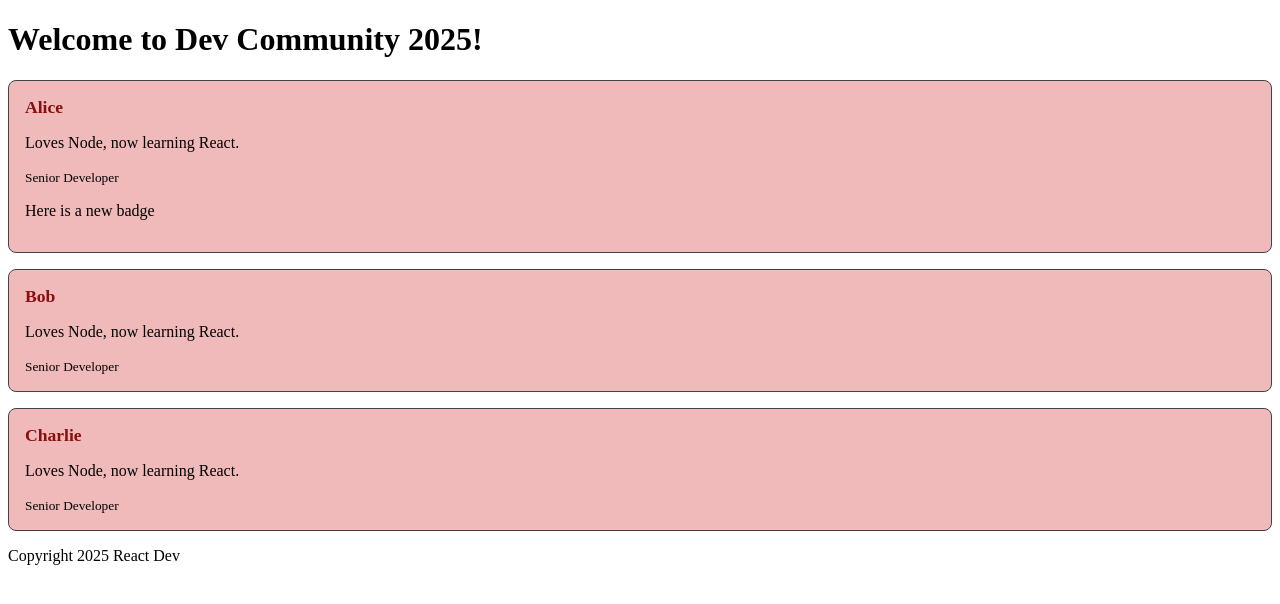
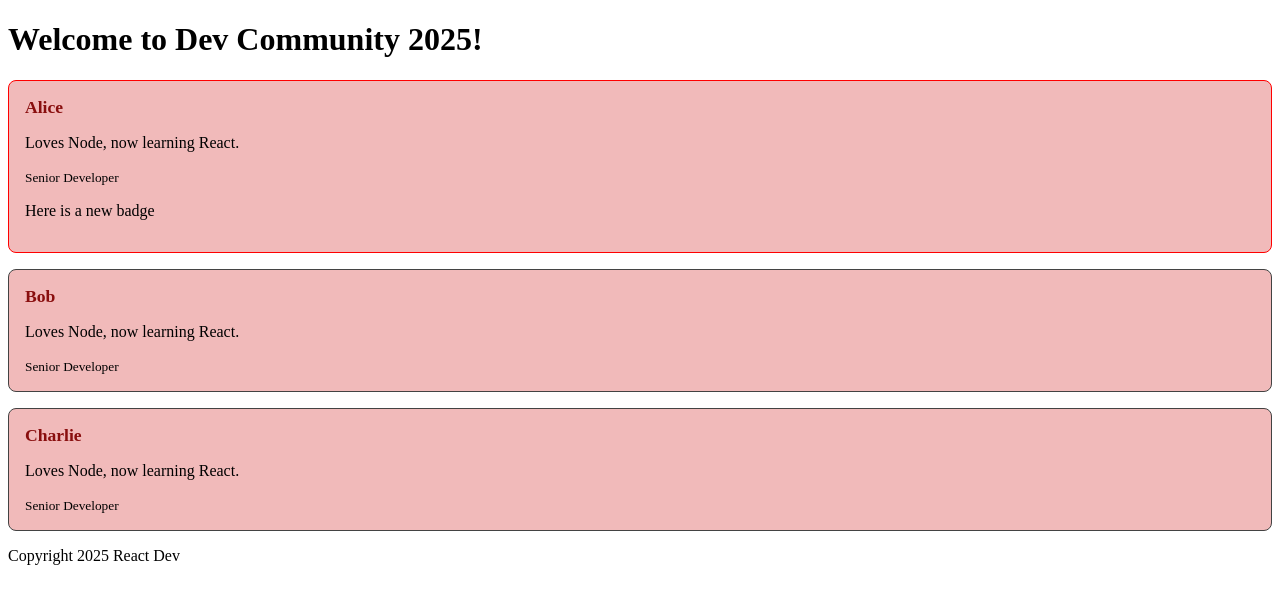
Before and after one commit to APaud3l/jun25-t2-intro-to-react, a React (Vite) app: page / in a window 1280 px wide. Shown: the top 604 px of the page. Built offline with nearby package versions, Linux system fonts and the light colour scheme.

Commit message:
feat: Implementing props.children and props

```diff
--- a/src/App.jsx
+++ b/src/App.jsx
@@ -41,7 +41,7 @@ function App() {
         ))
         } */}
 
-        <DevCard>
+        <DevCard highlighted>
           <Name>Alice</Name>
           <p>Loves Node, now learning React.</p>
           <small>Senior Developer</small>
--- a/src/components/DevCard.jsx
+++ b/src/components/DevCard.jsx
@@ -26,10 +26,10 @@ const Name = styled.h3`
 // }
 
 // Using the idea of props:children
-function DevCard({ children }) {
+function DevCard({ highlighted, children }) {
   // const name = "Alice";
   return (
-    <Card>
+    <Card style={{ borderColor: highlighted ? '#ff0000ff' : '#434343' }}>
       {children}
     </Card>
   );
```
